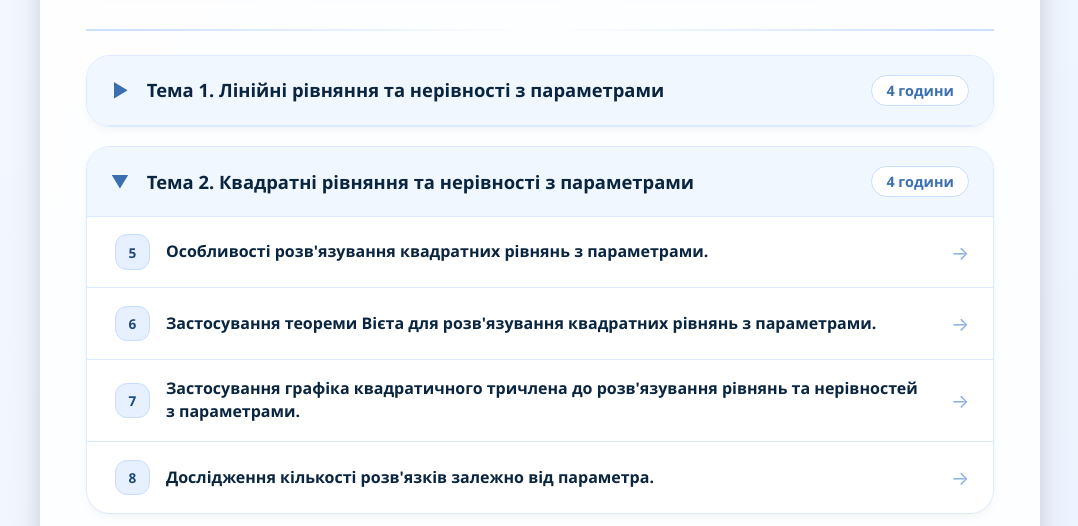
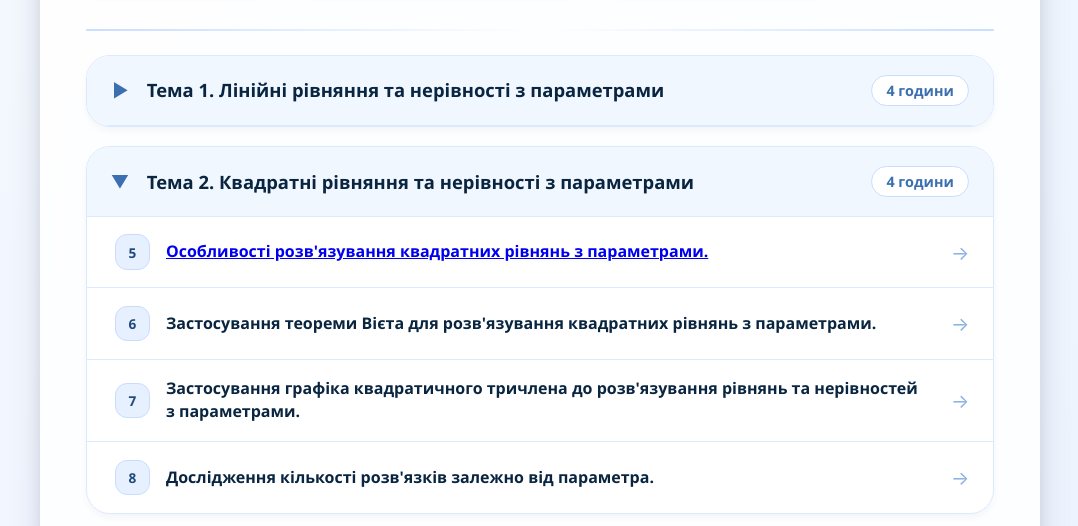
Before and after one commit to JuliaOstaletska/nush_10_kv_zadachi_z_parametrom_poglyblenyi_riven, a plain HTML site: page index.html in a window 1280 px wide. Shown: the part 274-800 px from the top of the page, without its empty margins (100-1178 px from the left). Drawn offline with Linux system fonts and the light colour scheme.

Commit message:
Update index.html

```diff
--- a/index.html
+++ b/index.html
@@ -352,8 +352,8 @@
                 <div class="lesson-row" onclick="openLesson(5)">
                     <div class="lesson-info">
                         <div class="lesson-number-badge">5</div>
-                        <div class="lesson-title">Особливості розв'язування квадратних рівнянь з параметрами.</div>
-                    </div>
+                        <div class="lesson-title"><a href="2_5_kv_rivn/05_kv_rivn_z_parametrom">Особливості розв'язування квадратних рівнянь з параметрами.</div>
+                    </a></div>
                     <div class="lesson-arrow">→</div>
                 </div>
                 <div class="lesson-row" onclick="openLesson(6)">
```
